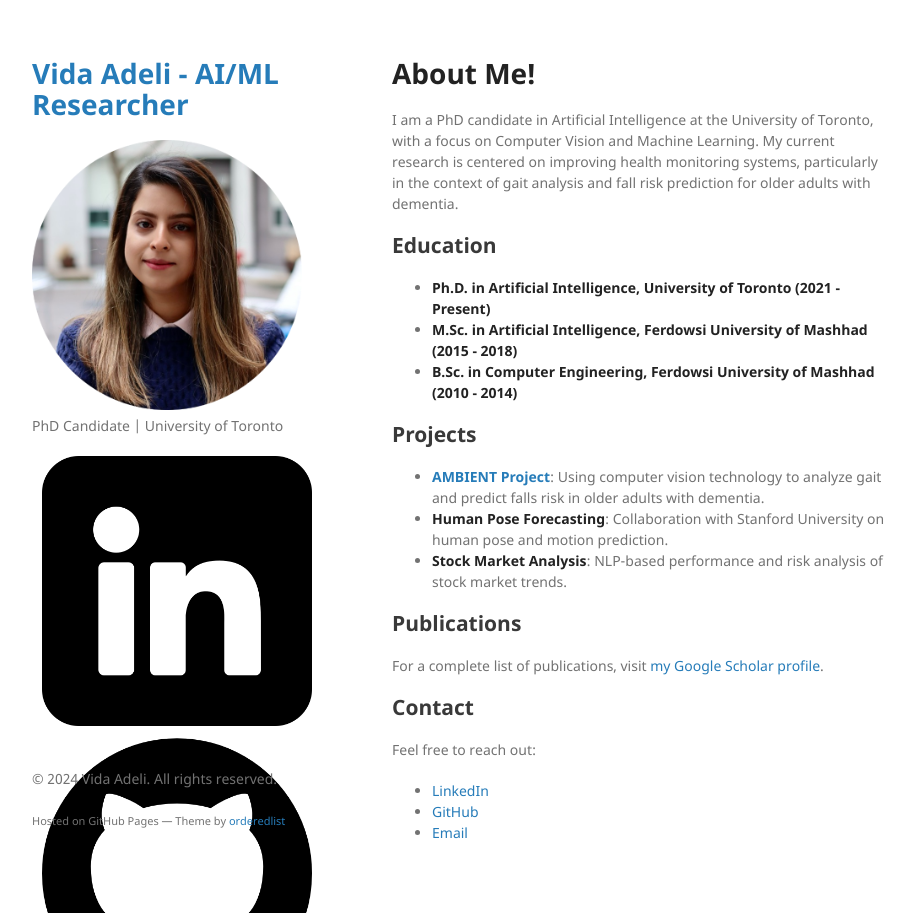
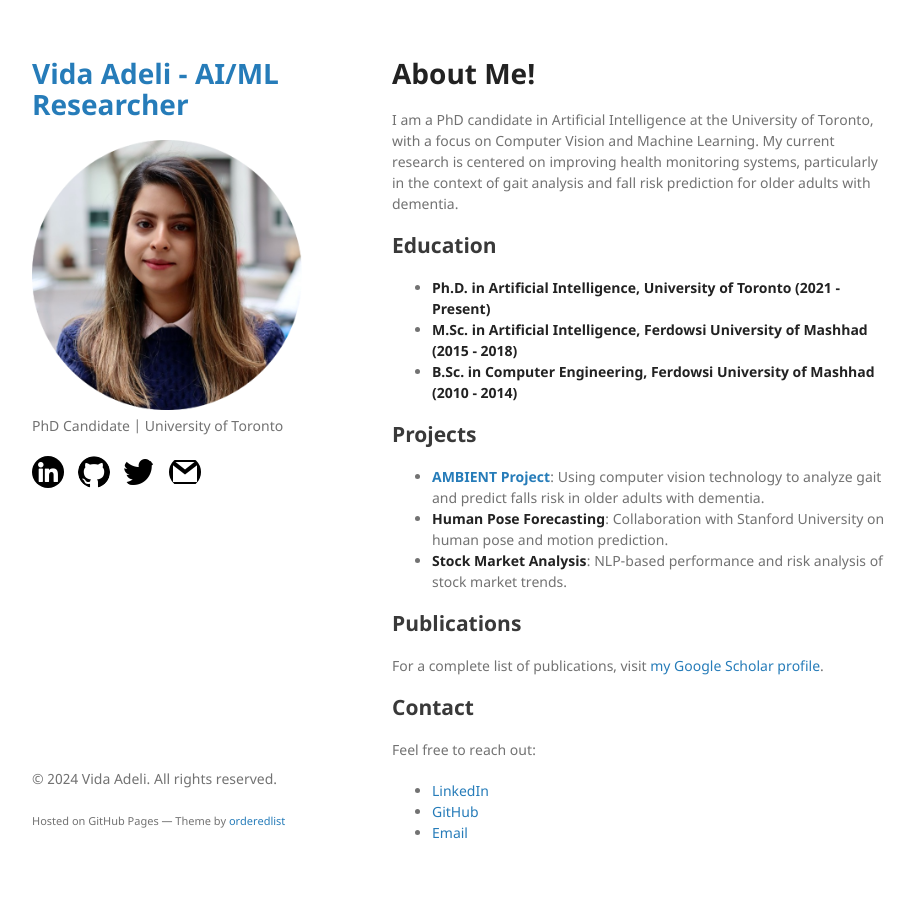
Before and after one commit to vadeli/vadeli.github.io, a Jekyll site: the page built from index.md, in a window 1280 px wide. Shown: the whole page, without its empty margins (178-1093 px from the left). Built offline with Jekyll 4.4.1, drawn with Linux system fonts in a browser that asks for light colours; our own code applies the rules of GitHub Pages for plain Markdown files.

Commit message:
Update style.scss

```diff
--- a/assets/css/style.scss
+++ b/assets/css/style.scss
@@ -3,21 +3,18 @@
 
 @import "jekyll-theme-minimal";
 
-/* Custom styles */
-.social-links a {
-    font-size: 24px;
-    margin: 0 10px;
-    color: #333;
-    text-decoration: none;
+/* Social icons styling */
+.social-links {
+    margin-top: 20px;
 }
 
-.social-links a:hover {
-    color: #0077b5; /* LinkedIn blue */
+.social-links a {
+    display: inline-block;
+    margin-right: 10px;
 }
 
-.fa {
-    padding: 10px;
+.social-icon {
+    width: 32px;
+    height: 32px;
     border-radius: 50%;
-    background-color: #fff;
-    border: 1px solid #ddd;
 }
```
